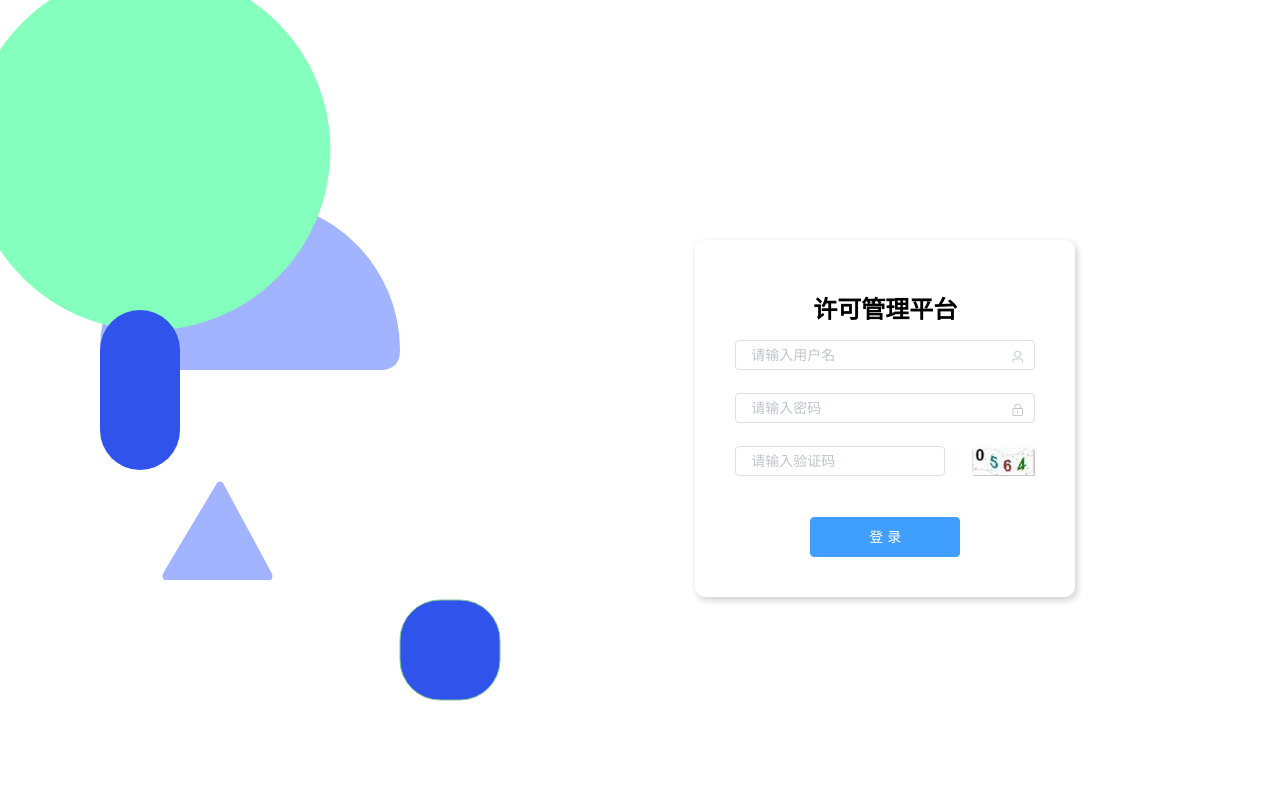
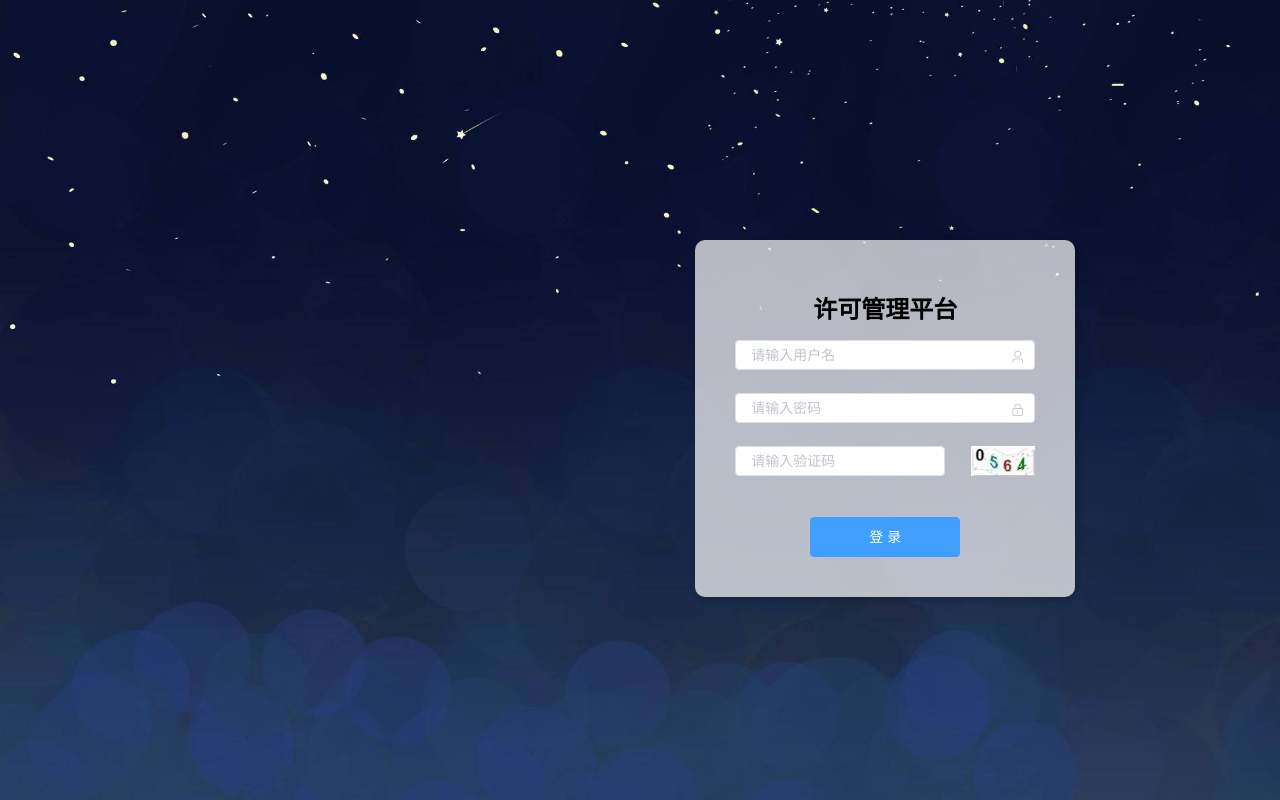
Before and after one commit to christyyz/esports, a Vue app: page /#/login in a window 1280 px wide. Built offline with nearby package versions, Linux system fonts and the light colour scheme.

Commit message:
修改login页面背景图

```diff
--- a/src/view/layout/index.vue
+++ b/src/view/layout/index.vue
@@ -197,10 +197,10 @@ export default {
       this.bus.$emit('collapse', this.isCollapse)
     },
     LoginOut () {
-      // window.sessionStorage.clear()
-      // this.$router.push({
-      //   name: 'Login'
-      // })
+      window.sessionStorage.clear()
+      this.$router.push({
+        name: 'Login'
+      })
     },
     toPerson () {
       this.$router.push({
--- a/src/view/login/index.vue
+++ b/src/view/login/index.vue
@@ -143,7 +143,7 @@ export default {
 #userLayout {
   width: 100%;
   height: 100vh;
-  background: url(../../assets/login_background.svg);
+  background: url(./img/login2.jpg);
   background-size: cover;
   position: relative;
   .topTitle {
@@ -155,7 +155,7 @@ export default {
     top: 30vh;
     right: 16vw;
     width: 300px;
-    background-color: #fff;
+    background-color: rgba(255, 255, 255, 0.7);
     padding: 40px 40px 40px 40px;
     border-radius: 10px;
     box-shadow: 2px 3px 7px rgba(0, 0, 0, 0.2);
```
Also changed, not shown: src/view/login/img/login2.jpg (added).
